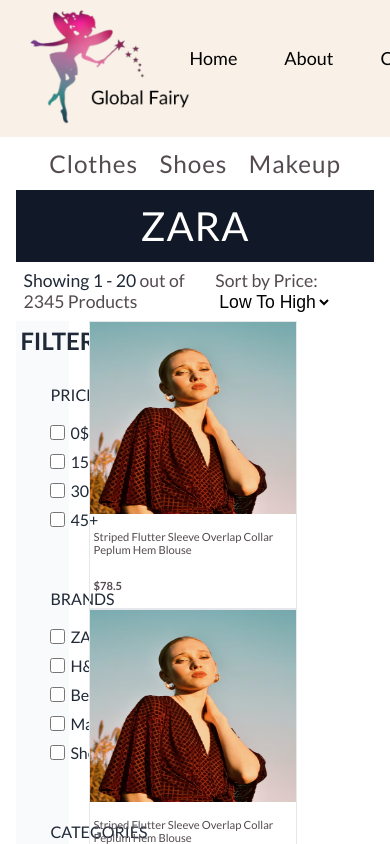
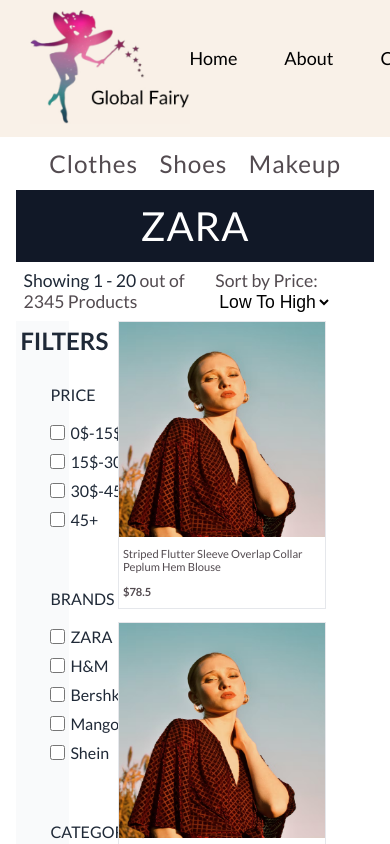
Before and after one commit to YahyaNashar22/Global-Fairy-front-end, a React (Create React App) app in the folder global-fairy/: page /brand in a window 390 px wide. Shown: the top 844 px of the page. Built offline with nearby package versions, Linux system fonts and the light colour scheme.

Commit message:
worked on products view the the brandPage

```diff
--- a/global-fairy/src/components/arrows/Arrows.module.css
+++ b/global-fairy/src/components/arrows/Arrows.module.css
@@ -6,7 +6,7 @@
     width: auto;
     justify-content: center;
     align-items: center;
-    border: 1px solid red;
+    /* border: 1px solid red; */
 }
 
 .arrowsContainer .nbSpan {
--- a/global-fairy/src/components/productCard/ProductCard.js
+++ b/global-fairy/src/components/productCard/ProductCard.js
@@ -6,16 +6,16 @@
   const [isSold, setIsSold] = useState(false)
   const blurClass = isSold? style.blur :null;
   return (
-    <main className={style.card}>
-      <section className={`${style.imageSec} ${blurClass}`}><img src={productImg} alt="Product" /></section>
-      <section className={style.details}>
+    <div className={style.card}>
+      <div className={`${style.imageSec} ${blurClass}`}><img src={productImg} alt="Product" /></div>
+      <div className={style.details}>
         <span className={`${blurClass} ${style.title}`}>
           Striped Flutter Sleeve Overlap Collar Peplum Hem Blouse</span>
         <span className={`${style.priceCard} ${blurClass}`}>$78.5</span>
         {
           isSold ? <span className={style.soldPan}><Sold /></span> : null
         }
-      </section>
-    </main>
+      </div>
+    </div>
   )
 }
--- a/global-fairy/src/components/productCard/productCard.module.css
+++ b/global-fairy/src/components/productCard/productCard.module.css
@@ -18,7 +18,7 @@
 
 .imageSec {
     width: 100%;
-    height: 67%;
+    height: 75%;
     position: relative;
     display: inline-block;
 }
@@ -38,6 +38,7 @@
     align-items: flex-start;
     padding: 4px;
     font-size: 1.1em;
+    /* padding: 2em auto; */
 
 }
 
@@ -55,16 +56,49 @@
     opacity: 0.7;
 }
 
-@media (max-width:1300px){
+@media (max-width:1530px){
     .card {
-        width: 15em;
-        height: 21em;
+        width: 17.5em;
+        height: 25.5em;
     }
     .details{
         font-size: 0.9em;
     }
 
 }
+@media (max-width:1497px){
+    .card {
+        width: 17em;
+        height: 25em;
+    }
+    .details{
+        font-size: 0.8em;
+    }
+
+}
+
+@media (max-width:979px){
+    .card {
+        width: 16em;
+        height: 24em;
+    }
+    .details{
+        font-size: 0.9em;
+    }
+
+}
+
+@media (max-width:650px){
+    .card {
+        width: 15em;
+        height: 21em;
+    }
+    .details{
+        font-size: 0.8em;
+    }
+
+}
+
 @media (max-width:450px){
     .card {
         width: 13em;
--- a/global-fairy/src/pages/Brand/Brand.js
+++ b/global-fairy/src/pages/Brand/Brand.js
@@ -36,7 +36,9 @@
                         <ProductCard />
                         <ProductCard /> */}
                         <ProductCard />
-
+                        <ProductCard />
+                        <ProductCard />
+                        <ProductCard />
 
 
                     </div>
--- a/global-fairy/src/pages/Brand/Brand.module.css
+++ b/global-fairy/src/pages/Brand/Brand.module.css
@@ -29,24 +29,47 @@
     width: auto;
     display: flex;
     flex-direction: row;
-    gap: 1.2em;
+    /* gap: 1.2em; */
 
 }
-.products{
+/* .products{
 width: 100%;
 display: flex;
 flex-direction: row;
 flex-wrap:wrap;
-/* flex-flow: row wrap-reverse; */
-justify-content:space-between;
+justify-content:space-around;
 align-content: flex-start;
 align-items: stretch;
-/* display: grid;
-grid-template-columns: repeat(5,1fr);
-grid-auto-flow: row;
-gap:0.5em;
-justify-content: flex-start; */
+
+} */
+
+.products{
+ width: 100%;
+display: flex;
+flex-direction: row;
+flex-wrap: wrap;
+flex-flow: row wrap;
+justify-content: center;
+align-items: stretch;
+align-content: flex-start;
+gap:1em;
+/* border:1px solid red; */
 }
+
+/* .products{
+    width: 100%;
+   display: grid;
+   grid-template-columns: repeat(4,1fr);
+   grid-auto-flow: row wrap;
+
+   justify-content: center;
+   align-items: stretch;
+   align-content: flex-start;
+   border:1px solid red;
+   } */
+
+/**/
+
 .arrow{
 display: flex;
 justify-content: flex-end;
@@ -55,3 +78,10 @@
 .sideB{
     width: 15%;
 }
+
+@media (max-width:1497px){
+  .products{
+    gap:0.8em
+  }
+
+}
```
